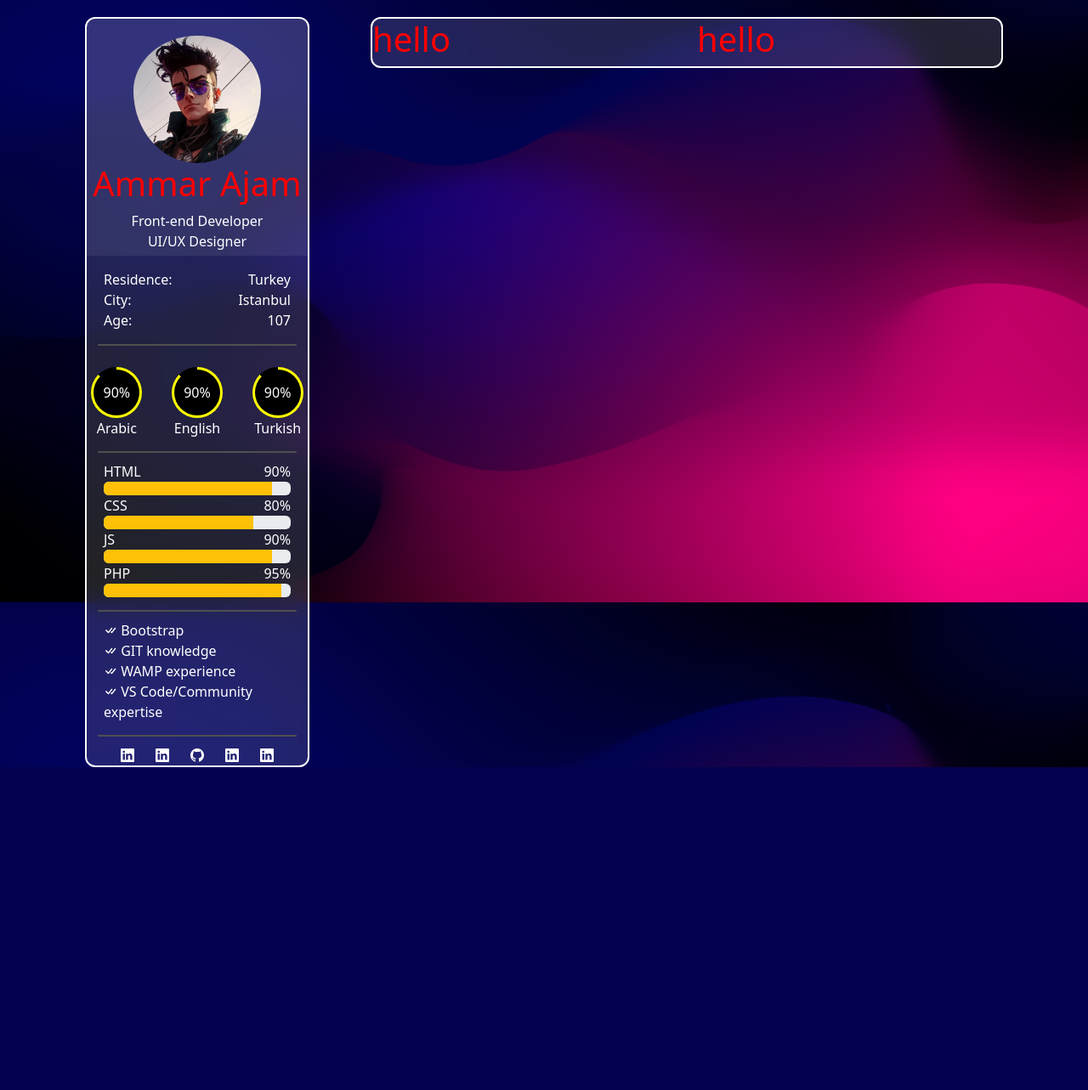
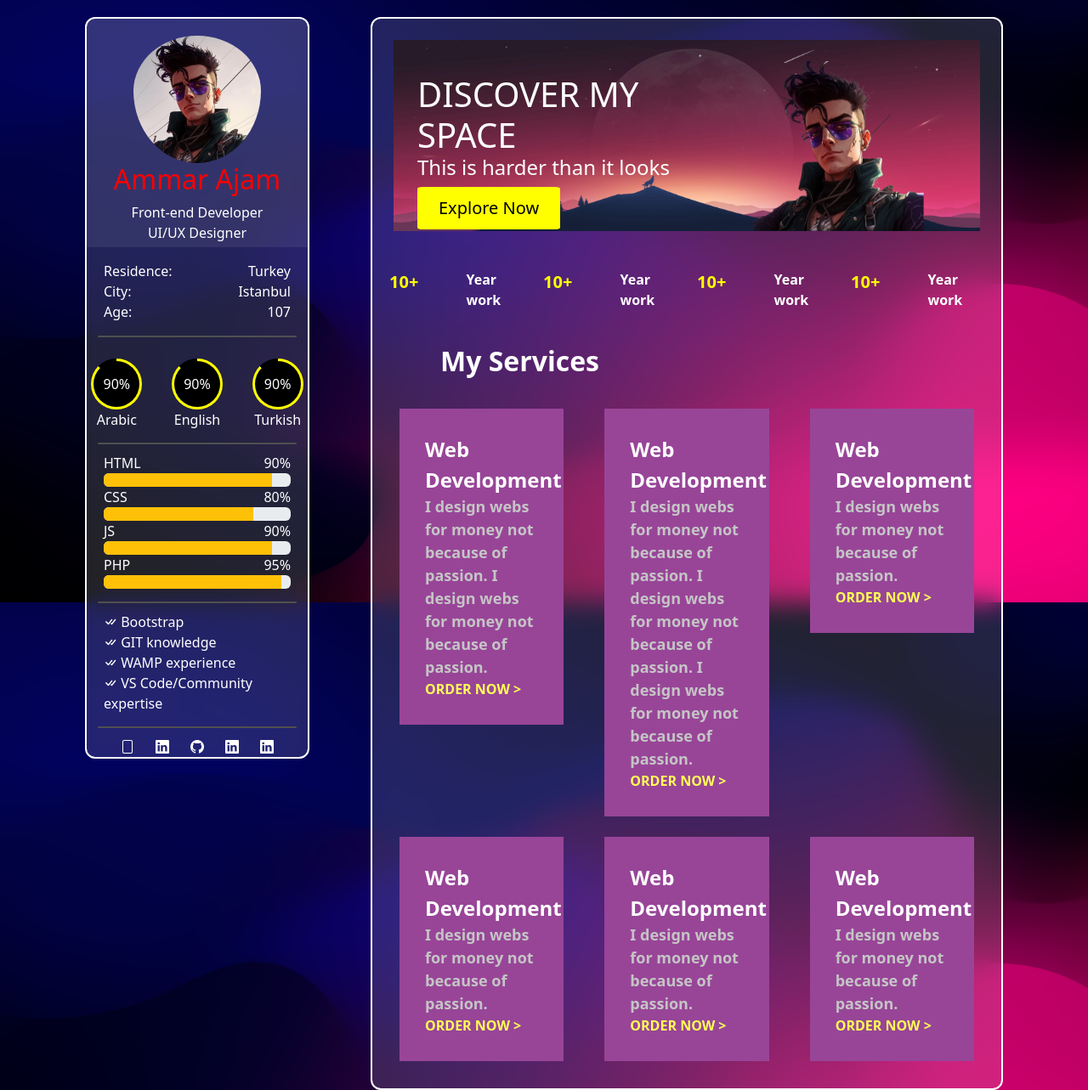
Before and after one commit to DarkAndLighto/WebTechnologyProject, a PHP site: page /CV.html in a window 1280 px wide. Shown: the part 91-1374 px from the top of the page at 85% size. Before the commit the page ends 994 px from the top, so only its background shows below. Run offline with PHP 8.4, Linux system fonts and the light colour scheme; some libraries are stand-ins or nearby versions.

Commit message:
Day 6
Finished the second half of the CV page.

```diff
--- a/CV.css
+++ b/CV.css
@@ -20,7 +20,7 @@
     max-width: 150px;
 }
 
-.cv-box-1-row-2 h1 {
+.cv-box-1-row-2 {
     color: red;
     text-align: center;
 }
@@ -87,5 +87,89 @@
 
 
 .cv-box-2-row-1 {
-    color: red;
+    color: rgb(255, 255, 255);
+
+    margin: 25px;
+    font-weight: bold;
+
+    background-image: url(Background-3.jpg);
+    background-size: cover;
+    background-position: 50%;
 }
+.cv-box-2-row-1 h1{
+    color: rgb(255, 255, 255);
+
+    margin: 0px;
+}
+.cv-box-2-row-1 button{
+    border-style: none;
+    background-color: yellow;
+    font-size: 20px;
+    padding-top: 10px;
+    padding-bottom: 10px;
+    padding-left: 25px;
+    padding-right: 25px;
+    border-radius: 4%;
+}
+.col-left-2{
+    padding-top: 40px;
+    padding-left: 40px;
+    row-gap: 200px;
+    column-gap: 200px;
+}
+
+.col-right-2{
+    margin-top: 25px;
+    display: flex;
+    justify-content: center;
+}
+.col-right-2 img{
+    max-width: 200px;
+}
+
+.cv-box-2-row-2{
+    padding: 20px;
+    font-weight: bold;
+}
+.par-1{
+    font-size: 20px;
+    color: yellow;
+}
+.par-2{
+    color: white;
+}
+
+
+.cv-box-2-row-3{
+    color: white;
+    font-size: 32px;
+    padding-left: 80px;
+    font-weight: bold;
+}
+
+
+.cv-box-2-row-4
+{
+    margin: 20px;
+    font-weight: bold;
+}
+.header-row-4{
+    font-size: 24px;
+}
+.paragraph-row-4{
+    font-size: 18px;
+    color: rgb(197, 197, 197);
+}
+.a-row-4{
+    text-decoration: none;
+    color: rgb(255, 255, 86);
+}
+
+.normal-box{
+    /* background-color: rgba(255, 255, 255, 0.135); */
+    text-align: left;
+    padding: 30px;
+    background-color: rgb(152, 69, 152);
+    color:rgb(255, 255, 255);
+    margin: 12px;
+}
--- a/CV.html
+++ b/CV.html
@@ -16,7 +16,7 @@
 
     <div class="container" style="max-width: 65%; padding: 0;">
         <div class="navbar-main">
-            <nav class="navbar blurry-box navbar-expand-lg">
+            <nav class="navbar blurry-box navbar-expand-lg sticky-top">
                 <div class="container-fluid">
                 <a class="home-button" href="index.html">Ammar Ajam</a>
 
@@ -27,7 +27,7 @@
 
                 <div class="collapse navbar-collapse" id="collapseMe">
                     <ul class="navbar-nav">
-                    <li><a href="CV.html" class="cv-tag">CV</a></li>
+                    <li><a href="CV.html" class="cv-tag active">CV</a></li>
                     <li><a href="#">My City</a></li>
                     <li><a href="#">Heritage</a></li>
                     <li><a href="#">Personal Interests</a></li>
@@ -53,10 +53,12 @@
                 <div class="blurry-box cv-box">
 
                     <div class="cv-box-1-upper-box">
-                        <div class="cv-box-1-row-1"><img src="Portf-1.png"></div>
+                        <div class="cv-box-1-row-1">
+                            <img src="Portf-1.png">
+                        </div>
 
                         <div class="cv-box-1-row-2">
-                            <h1>Ammar Ajam</h1>
+                            <h2>Ammar Ajam</h2>
                         </div>
 
                         <div class="cv-box-1-row-3">
@@ -175,8 +177,8 @@
                     <div class="decorative-line" style="margin-top: 15px;"></div>
 
                     <div class="cv-box-1-row-7">
-                        <a href="https://www.linkedin.com/in/ammar-ajam-18485a254/">
-                            <i class="bi bi-linkedin" style="color: white;"></i>
+                        <a href="https://darkandlighto.github.io/WebTechnologyProject/">
+                            <i class="bi bi-file" style="color: white;"></i>
                         </a>
                         <a href="https://www.linkedin.com/in/ammar-ajam-18485a254/">
                             <i class="bi bi-linkedin" style="color: white;"></i>
@@ -194,16 +196,171 @@
                 </div>
             </div>
 
+
+
+
             <div class="col-12 col-md-8">
                 <div class="blurry-box cv-box">
-                    <div class="row cv-box-2-row-1">
-                        <h1 class="col">
-                            hello
-                        </h1>
-                        <h1 class="col">
-                            hello
-                        </h1>
+
+                    <div class="cv-box-2-row-1">
+
+                        <div class="row">
+                            <div class="col-12 col-lg-6 col-left-2">
+                                <h1>DISCOVER MY SPACE</h1>
+                                <h4>This is harder than it looks</h4>
+                                <button>Explore Now</button>
+                            </div>
+                            <div class="col-12 col-lg-6 col-right-2">
+                                <img src="Portf-1-trns.png" class="image-fluid">
+                            </div>
+                        </div>
+
                     </div>
+
+                    <div class="cv-box-2-row-2">
+
+                        <div class="row">
+                            <div class="col-6 col-md-3">
+                                <div class="row">
+                                    <div class="col">
+                                        <p class="par-1">10+</p>
+                                    </div>
+                                    <div class="col">
+                                        <p class="par-2">Year work</p>
+                                    </div>
+                                </div>
+                            </div>
+                            <div class="col-6 col-md-3">
+                                <div class="row">
+                                    <div class="col">
+                                        <p class="par-1">10+</p>
+                                    </div>
+                                    <div class="col">
+                                        <p class="par-2">Year work</p>
+                                    </div>
+                                </div>
+                            </div>
+                            <div class="col-6 col-md-3">
+                                <div class="row">
+                                    <div class="col">
+                                        <p class="par-1">10+</p>
+                                    </div>
+                                    <div class="col">
+                                        <p class="par-2">Year work</p>
+                                    </div>
+                                </div>
+                            </div>
+                            <div class="col-6 col-md-3">
+                                <div class="row">
+                                    <div class="col">
+                                        <p class="par-1">10+</p>
+                                    </div>
+                                    <div class="col">
+                                        <p class="par-2">Year work</p>
+                                    </div>
+                                </div>
+                            </div>
+                        </div>
+
+                    </div>
+
+                    <div class="cv-box-2-row-3">
+                        <p>My Services</p>
+                    </div>
+
+                    <div class="cv-box-2-row-4">
+                        <div class="row">
+
+                            <div class="col-sm-6 col-md-4">
+                                <div class="normal-box">
+                                    <div class="header-row-4">
+                                        Web Development
+                                    </div>
+                                    <div class="paragraph-row-4">
+                                        I design webs for money not because of passion.
+                                        I design webs for money not because of passion.
+                                    </div>
+                                    <a class="a-row-4" href="#">
+                                        ORDER NOW >
+                                    </a>
+                                </div>
+                            </div>
+
+                            <div class="col-sm-6 col-md-4">
+                                <div class="normal-box">
+                                    <div class="header-row-4">
+                                        Web Development
+                                    </div>
+                                    <div class="paragraph-row-4">
+                                        I design webs for money not because of passion.
+                                        I design webs for money not because of passion.
+                                        I design webs for money not because of passion.
+                                    </div>
+                                    <a class="a-row-4" href="#">
+                                        ORDER NOW >
+                                    </a>
+                                </div>
+                            </div>
+
+                            <div class="col-sm-6 col-md-4">
+                                <div class="normal-box">
+                                    <div class="header-row-4">
+                                        Web Development
+                                    </div>
+                                    <div class="paragraph-row-4">
+                                        I design webs for money not because of passion.
+                                    </div>
+                                    <a class="a-row-4" href="#">
+                                        ORDER NOW >
+                                    </a>
+                                </div>
+                            </div>
+
+                            <div class="col-sm-6 col-md-4">
+                                <div class="normal-box">
+                                    <div class="header-row-4">
+                                        Web Development
+                                    </div>
+                                    <div class="paragraph-row-4">
+                                        I design webs for money not because of passion.
+                                    </div>
+                                    <a class="a-row-4" href="#">
+                                        ORDER NOW >
+                                    </a>
+                                </div>
+                            </div>
+
+                            <div class="col-sm-6 col-md-4">
+                                <div class="normal-box">
+                                    <div class="header-row-4">
+                                        Web Development
+                                    </div>
+                                    <div class="paragraph-row-4">
+                                        I design webs for money not because of passion.
+                                    </div>
+                                    <a class="a-row-4" href="#">
+                                        ORDER NOW >
+                                    </a>
+                                </div>
+                            </div>
+
+                            <div class="col-sm-6 col-md-4">
+                                <div class="normal-box">
+                                    <div class="header-row-4">
+                                        Web Development
+                                    </div>
+                                    <div class="paragraph-row-4">
+                                        I design webs for money not because of passion.
+                                    </div>
+                                    <a class="a-row-4" href="#">
+                                        ORDER NOW >
+                                    </a>
+                                </div>
+                            </div>
+
+                        </div>
+                    </div>
+
                 </div>
             </div>
         </div>
--- a/styling.css
+++ b/styling.css
@@ -55,15 +55,6 @@ body {
     color: black;
     border-style: solid;
     padding: 0px;
-}
-
-.blurry-box {
-    border-radius: 12px;
-    background-color: rgba(255, 255, 255, 0.135);
-    border-width: 2px;
-    border-color: white;
-    border-style: solid;
-    backdrop-filter: blur(15px);
 }
 
 .tri-area {
@@ -140,3 +131,12 @@ body {
     justify-content: center;
     align-items: center;
 }
+
+.blurry-box {
+    border-radius: 12px;
+    background-color: rgba(255, 255, 255, 0.135);
+    border-width: 2px;
+    border-color: white;
+    border-style: solid;
+    backdrop-filter: blur(15px);
+}
```
Also changed, not shown: Portf-1-trns.png (added).
